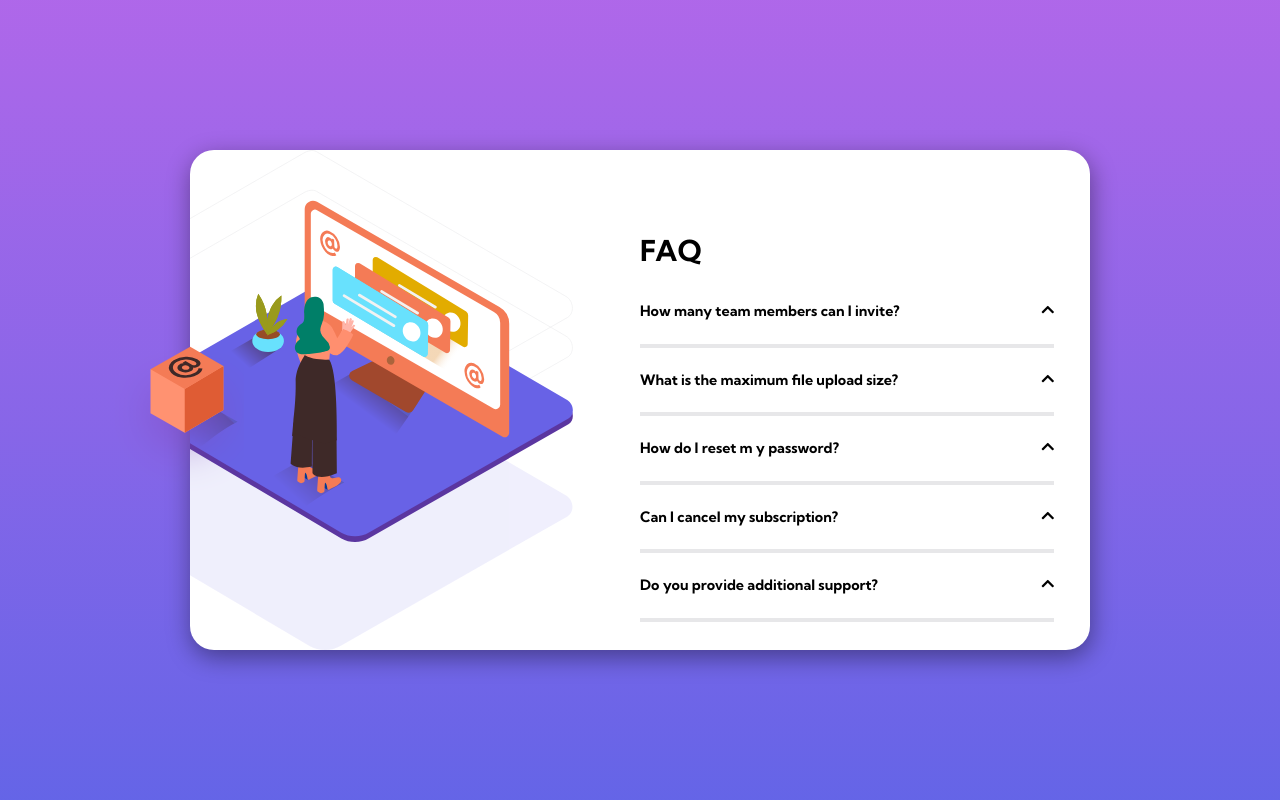
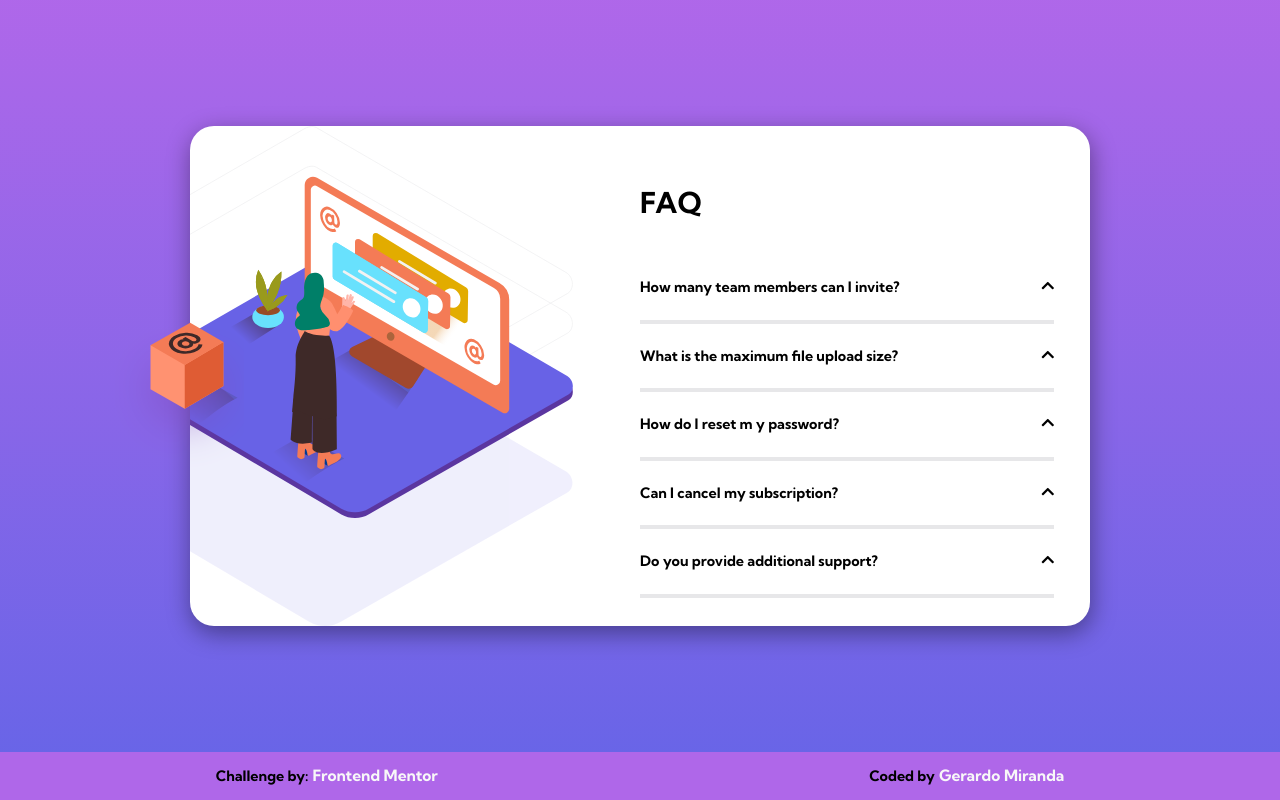
Before and after one commit to GerardoDev25/04-faq-accordion-card-main, a plain HTML site: page index.html in a window 1280 px wide. Drawn offline with nearby package versions, Linux system fonts and the light colour scheme.

Commit message:
finish the proyect

```diff
--- a/index.html
+++ b/index.html
@@ -49,8 +49,8 @@
             </div>
 
             <div class="box box-text" id="query">
+               <h1>FAQ</h1>
                <div>
-                  <h1>FAQ</h1>
                   <div class="question">
                      <div>
                         How many team members can I invite?
@@ -114,12 +114,23 @@
          </section>
       </main>
       <div class="attribution">
-         Challenge by
-         <a
-            href="https://www.frontendmentor.io?ref=challenge"
-            target="_blank"
-            >Frontend Mentor</a
-         >. Coded by <a href="#">Your Name Here</a>.
+         <div class="foot1">
+            <p>Challenge by:</p>
+            <a
+               href="https://www.frontendmentor.io?ref=challenge"
+               target="_blank"
+            >
+               Frontend Mentor
+            </a>
+         </div>
+         <div class="foot1">
+            <p>Coded by</p>
+            <a
+               href="https://github.com/GerardoDev25"
+               target="_blank"
+               >Gerardo Miranda</a
+            >
+         </div>
       </div>
       <script src="script.js"></script>
    </body>
--- a/script.js
+++ b/script.js
@@ -4,6 +4,7 @@ const selecQuery = (e) => {
    const paragraph =
       e.target.parentElement.nextSibling.nextElementSibling;
 
+   if (!paragraph) return;
    const icon =
       e.target.parentElement.lastChild.previousElementSibling;
 
--- a/style.css
+++ b/style.css
@@ -14,7 +14,7 @@ body {
 /* 894px */
 main {
    width: 100%;
-   height: 100%;
+   height: 94%;
    display: flex;
    justify-content: center;
    align-items: center;
@@ -95,8 +95,29 @@ main {
    box-sizing: border-box;
    padding-top: 2rem;
    padding-right: 3rem;
-   /* border: 1px double black; */
    overflow-y: auto;
+}
+
+.box-text::-webkit-scrollbar {
+   width: 1.5rem;
+   height: 0.7rem;
+   max-height: 90%;
+}
+
+.box-text::-webkit-scrollbar-thumb {
+   background: #ccc;
+   border-radius: 1rem;
+}
+
+/* Cambiamos el fondo y agregamos una sombra cuando esté en hover */
+.box-text::-webkit-scrollbar-thumb:hover {
+   background: #b3b3b3;
+   box-shadow: 0 0 2px 1px rgba(0, 0, 0, 0.2);
+}
+
+/* Cambiamos el fondo cuando esté en active */
+.box-text::-webkit-scrollbar-thumb:active {
+   background-color: #999999;
 }
 
 .box-text > div {
@@ -105,7 +126,7 @@ main {
 }
 .box-text p {
    font-weight: 400;
-   color: hsl(240, 6%, 50%)
+   color: hsl(240, 6%, 50%);
 }
 .box-text h1 {
    margin: 3rem 0;
@@ -130,14 +151,34 @@ main {
 
 /* *footer */
 .attribution {
-   height: 7%;
+   height: 6%;
    font-size: 11px;
    text-align: center;
-   border: 2px solid black;
-   display: none;
+   background-color: hsl(273, 75%, 66%);
+   display: flex;
+   justify-content: space-around;
+   align-items: center;
+}
+.attribution div {
+   display: flex;
+   align-items: center;
+}
+.attribution p{
+font-size: 1.2rem;
+font-weight: 700;
+padding-right: 4px;
 }
 .attribution a {
-   color: hsl(228, 45%, 44%);
+   font-size: 1.3rem;
+   color: rgb(248, 248, 248);
+   text-decoration: none;
+   font-weight: 600;
+   font-style: none;
+}
+
+.attribution a:hover {
+   color: #aaa;
+   text-decoration: underline;
 }
 
 @media screen and (max-width: 895px) {
@@ -154,7 +195,7 @@ main {
       margin-top: 5rem;
       flex-direction: column;
       width: 90%;
-      min-width: 375px;
+      min-width: 365px;
       height: 700px;
    }
    .box {
@@ -190,4 +231,7 @@ main {
    .box-text > div {
       padding: 1.3rem;
    }
+   .attribution {
+      display: none;
+   }
 }
```
Also changed, not shown: 1 other file.
